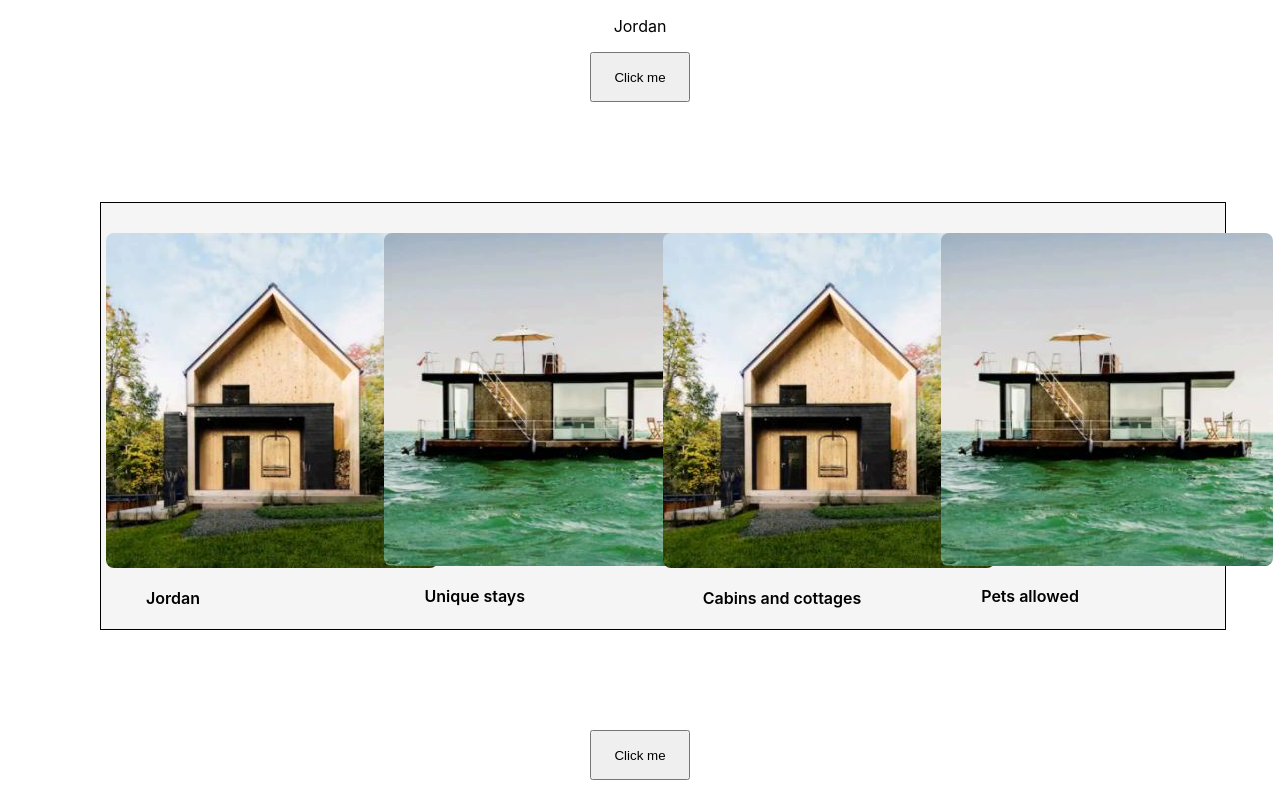
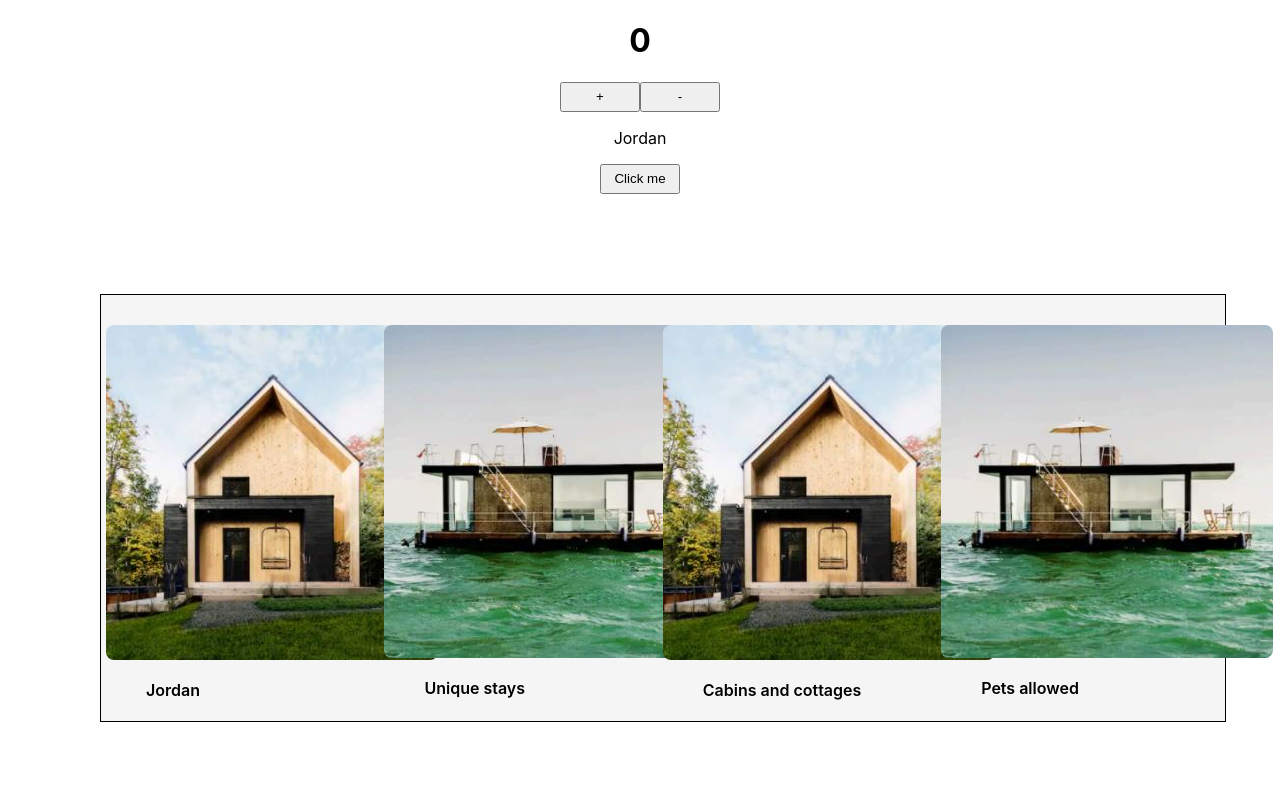
Before and after one commit to JMCromp/M48-React-Intro, a React (Create React App) app: page / in a window 1280 px wide. Shown: the top 800 px of the page. Built offline with nearby package versions, Linux system fonts and the light colour scheme; the HTML template or start-up script is replaced by a standard one.

Commit message:
Added clicker

```diff
--- a/src/App.css
+++ b/src/App.css
@@ -5,6 +5,6 @@
 }
 
 button {
-  width: 100px;
-  height: 50px;
+  width: 80px;
+  height: 30px;
 }
--- a/src/App.js
+++ b/src/App.js
@@ -4,11 +4,13 @@ import Netflix from './components/Netflix';
 import Abnb from './components/Abnb';
 import Bbc from './components/Bbc';
 import Statetest from './components/Statetest';
+import Clicker from './components/Clicker';
 import { useState } from 'react';
 
 function App() {
   const [example, setExample] = useState("Jordan");
   const [testState, setTestState] = useState();
+  const [clicker, setClicker] = useState(0);
 
   const changeSomething = () => {
     setExample("Not Jordan");
@@ -16,6 +18,7 @@ function App() {
 
   return (
     <div className="App">
+      <Clicker clickerValue={clicker} clickerMethod={setClicker}/>
       <p>{example}</p>
       <button onClick={changeSomething}>Click me</button>
       <Abnb data={example}/>
--- /dev/null
+++ b/src/components/Clicker.js
@@ -0,0 +1,22 @@
+const Clicker = (props) => {
+
+    const increaseClicker = () => {
+        props.clickerMethod(props.clickerValue + 1)
+    }
+
+    const decreaseClicker = () => {
+        if (!props.clickerValue < 1) {
+            props.clickerMethod(props.clickerValue - 1);
+        }
+    }
+
+    return (
+        <div>
+            <h1>{props.clickerValue}</h1>
+            <button onClick={increaseClicker}>+</button>
+            <button onClick={decreaseClicker}>-</button>
+        </div>
+    );
+}
+
+export default Clicker;
```
